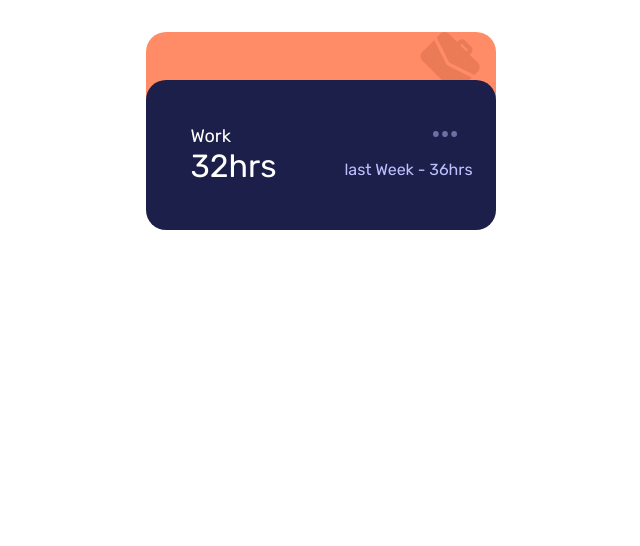
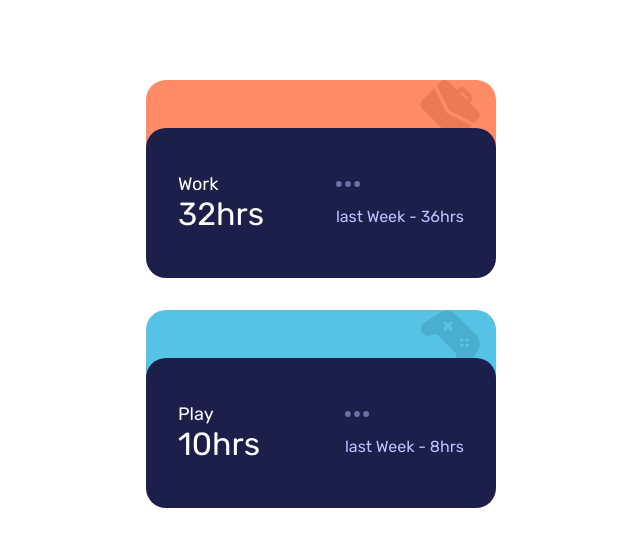
Before and after one commit to AlNomanCSE/Time-tracking-dashboard, a plain HTML site: page index.html in a window 1280 px wide. Shown: the whole page, without its empty margins (319-959 px from the left). Drawn offline with Linux system fonts and the light colour scheme.

Commit message:
added another style card

```diff
--- a/index.html
+++ b/index.html
@@ -11,7 +11,8 @@
     <title>Time tracking dashboard</title>
   </head>
   <body>
-    <div class="workCard">
+
+    <div class="workCard" style="background-color: var(--LightOrrange)">
       <img src="./images/icon-work.svg" alt="" srcset="" />
       <div class="cardDetails">
         <div class="workNtime">
@@ -26,5 +27,21 @@
         </div>
       </div>
     </div>
+
+    <div class="workCard" style="background-color: var(--Softblue)">
+      <img src="./images/icon-play.svg" alt="" srcset="" />
+      <div class="cardDetails">
+        <div class="workNtime">
+          Play <br /><span style="font-size: 2rem">10hrs</span>
+        </div>
+        <div class="weeklyTime">
+          <img
+            style="width: 40px; height: 6px"
+            src="./images/icon-ellipsis.svg"
+          />
+          <div>last Week - 8hrs</div>
+        </div>
+      </div>
+    </div>
   </body>
 </html>
--- a/style.css
+++ b/style.css
@@ -26,7 +26,7 @@ body {
 }
 
 .workCard {
-  background-color: var(--LightOrrange);
+
   border-radius: 20px;
   display: flex;
   width: 350px;
@@ -34,7 +34,7 @@ body {
   flex-direction: row;
   justify-content: end;
   position: relative;
-  margin: 2rem auto;
+  margin: 5rem auto;
 }
 .workCard img {
   opacity: 0.5;
@@ -54,17 +54,18 @@ body {
   grid-template-columns: 1fr 1fr;
   justify-items: center;
   align-items: center;
+  padding: 0 2rem;
 }
 
 .workNtime {
   color: #fff;
   font-size: 18px;
+  justify-self: left;
 }
 .weeklyTime {
+  justify-self: right;
   color: var(--PaleBlue);
-  text-align: end;
-  display: grid;
-  grid-template-rows: 1fr 1fr;
-  gap: .6rem;
-  justify-items: end;
 }
+.weeklyTime img {
+  margin-bottom: 1rem;
+}
```
